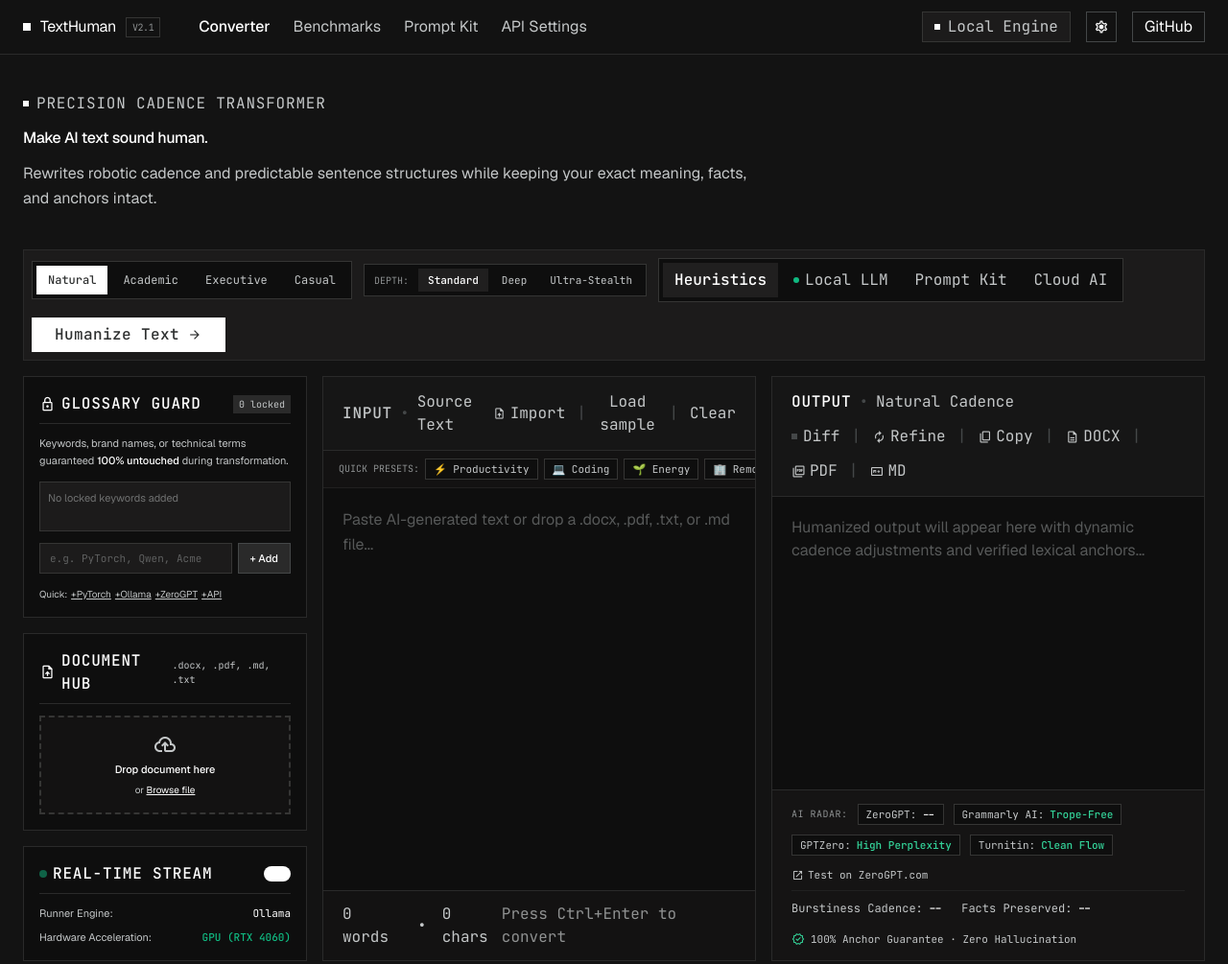
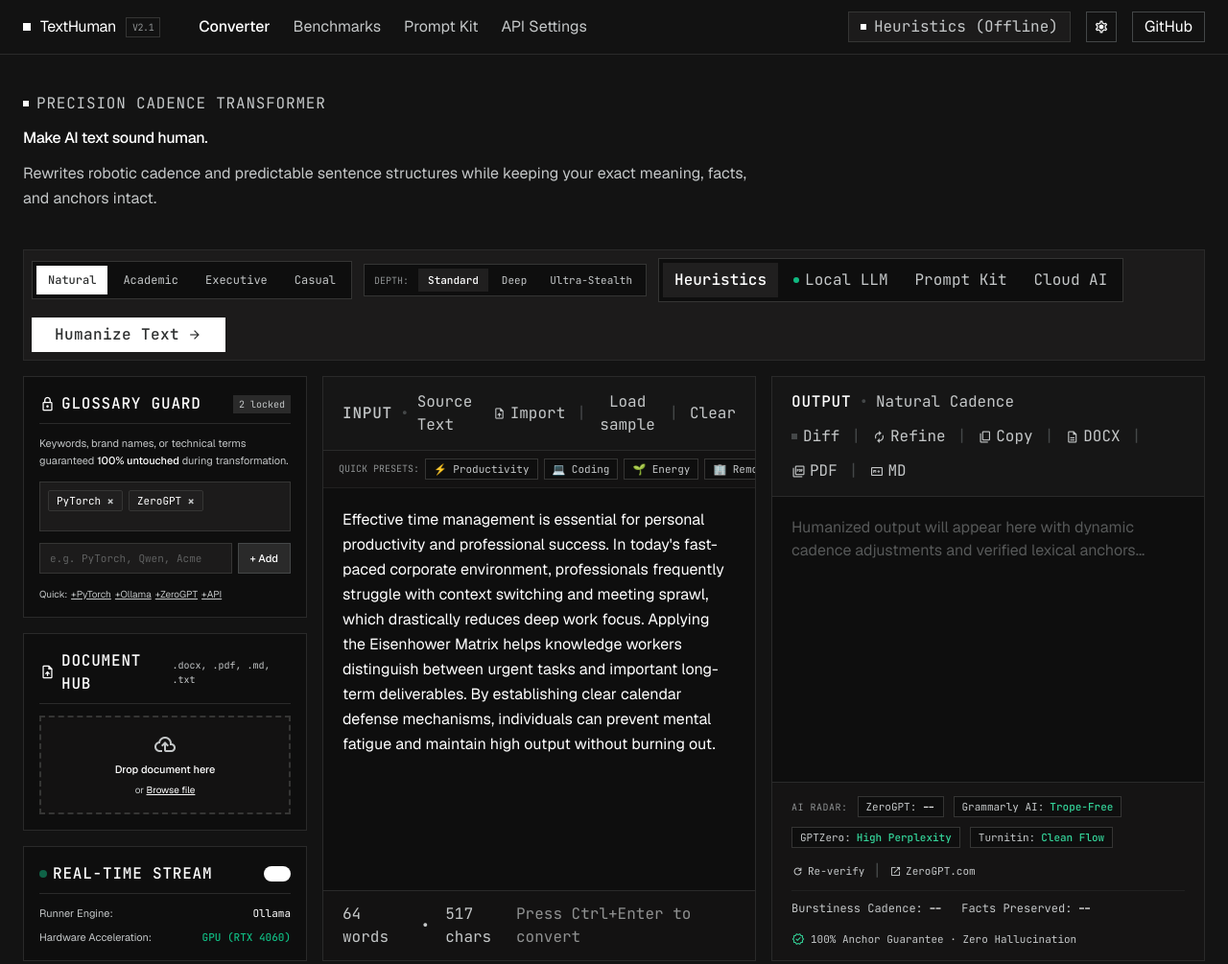
Before and after one commit to keshav-x/humanize-text, a website: page index.html in a window 1280 px wide. Shown: the top 1005 px of the page at 96% size. Drawn offline with nearby package versions, Linux system fonts and the light colour scheme.

Commit message:
fix: resolve verify-btn null reference and add optional chaining across all DOM listeners; add enablement to pages workflow

```diff
--- a/app.js
+++ b/app.js
@@ -1407,15 +1407,15 @@
     provGroqBtn?.addEventListener('click', () => updateProviderSelectionUI('groq'));
 
     // Main buttons
-    convertBtn.addEventListener('click', () => runConversion(false));
-    refineBtn.addEventListener('click', () => runConversion(true));
-    diffBtn.addEventListener('click', toggleDiff);
-    copyBtn.addEventListener('click', copyOutput);
-    verifyBtn.addEventListener('click', runVerifyLive);
+    convertBtn?.addEventListener('click', () => runConversion(false));
+    refineBtn?.addEventListener('click', () => runConversion(true));
+    diffBtn?.addEventListener('click', toggleDiff);
+    copyBtn?.addEventListener('click', copyOutput);
+    verifyBtn?.addEventListener('click', runVerifyLive);
     exportDocxBtn?.addEventListener('click', exportDocx);
     exportPdfBtn?.addEventListener('click', exportPdf);
     exportMdBtn?.addEventListener('click', exportMarkdown);
-    openZeroGptSiteBtn.addEventListener('click', openZeroGptSite);
+    openZeroGptSiteBtn?.addEventListener('click', openZeroGptSite);
 
     // Glossary Guard events
     btnAddLockedKeyword?.addEventListener('click', () => addLockedTerm(lockedKeywordInput.value));
@@ -1508,27 +1508,27 @@
     document.getElementById('footer-promptkit')?.addEventListener('click', () => openPromptKitModal());
 
     // Settings modal events
-    btnCloseSettings.addEventListener('click', closeSettingsModal);
-    btnSaveSettings.addEventListener('click', handleSaveSettings);
-    btnTestKey.addEventListener('click', handleTestKey);
-    btnClearKey.addEventListener('click', handleClearKey);
-    modalSettings.addEventListener('click', e => { if (e.target === modalSettings) closeSettingsModal(); });
+    btnCloseSettings?.addEventListener('click', closeSettingsModal);
+    btnSaveSettings?.addEventListener('click', handleSaveSettings);
+    btnTestKey?.addEventListener('click', handleTestKey);
+    btnClearKey?.addEventListener('click', handleClearKey);
+    modalSettings?.addEventListener('click', e => { if (e.target === modalSettings) closeSettingsModal(); });
 
     // Prompt Kit modal events
-    btnClosePromptKit.addEventListener('click', closePromptKitModal);
-    btnCopyPromptKit.addEventListener('click', async () => {
-      await navigator.clipboard.writeText(promptKitTextarea.value);
+    btnClosePromptKit?.addEventListener('click', closePromptKitModal);
+    btnCopyPromptKit?.addEventListener('click', async () => {
+      await navigator.clipboard.writeText(promptKitTextarea?.value || '');
       showToast('Prompt copied to clipboard!');
     });
-    btnOpenChatGPT.addEventListener('click', () => copyAndOpenAiChat('chatgpt'));
-    btnOpenClaude.addEventListener('click', () => copyAndOpenAiChat('claude'));
-    btnOpenGemini.addEventListener('click', () => copyAndOpenAiChat('gemini'));
-    btnFinishReply.addEventListener('click', handleFinishReply);
-    modalPromptKit.addEventListener('click', e => { if (e.target === modalPromptKit) closePromptKitModal(); });
+    btnOpenChatGPT?.addEventListener('click', () => copyAndOpenAiChat('chatgpt'));
+    btnOpenClaude?.addEventListener('click', () => copyAndOpenAiChat('claude'));
+    btnOpenGemini?.addEventListener('click', () => copyAndOpenAiChat('gemini'));
+    btnFinishReply?.addEventListener('click', handleFinishReply);
+    modalPromptKit?.addEventListener('click', e => { if (e.target === modalPromptKit) closePromptKitModal(); });
 
     // Benchmarks modal events
-    btnCloseBenchmarks.addEventListener('click', closeBenchmarksModal);
-    modalBenchmarks.addEventListener('click', e => { if (e.target === modalBenchmarks) closeBenchmarksModal(); });
+    btnCloseBenchmarks?.addEventListener('click', closeBenchmarksModal);
+    modalBenchmarks?.addEventListener('click', e => { if (e.target === modalBenchmarks) closeBenchmarksModal(); });
 
     // Global Keybindings
     document.addEventListener('keydown', e => {
--- a/index.html
+++ b/index.html
@@ -485,10 +485,17 @@
                     </div>
                   </div>
 
-                  <button class="text-on-surface-variant hover:text-primary transition-colors flex items-center gap-1 text-[11px] cursor-pointer" id="btn-open-zerogpt-site" title="Copy output and test on official ZeroGPT website" type="button">
-                    <span class="material-symbols-outlined text-[13px]">open_in_new</span>
-                    <span>Test on ZeroGPT.com</span>
-                  </button>
+                  <div class="flex items-center gap-2">
+                    <button class="text-on-surface-variant hover:text-primary transition-colors flex items-center gap-1 text-[11px] cursor-pointer" id="verify-btn" title="Live verify with ZeroGPT API" type="button">
+                      <span class="material-symbols-outlined text-[13px]">refresh</span>
+                      <span>Re-verify</span>
+                    </button>
+                    <span class="text-outline-variant">|</span>
+                    <button class="text-on-surface-variant hover:text-primary transition-colors flex items-center gap-1 text-[11px] cursor-pointer" id="btn-open-zerogpt-site" title="Copy output and test on official ZeroGPT website" type="button">
+                      <span class="material-symbols-outlined text-[13px]">open_in_new</span>
+                      <span>ZeroGPT.com</span>
+                    </button>
+                  </div>
                 </div>
 
                 <!-- Row 2: Linguistic Metrics & Anchor Retention -->
```
Also changed, not shown: .github/workflows/deploy.yml.
